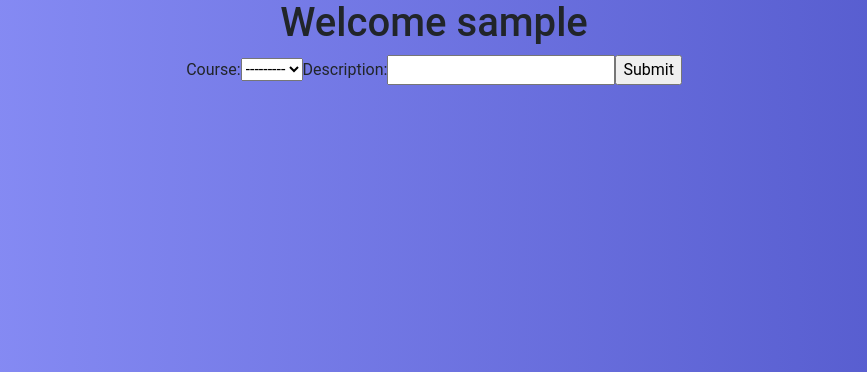
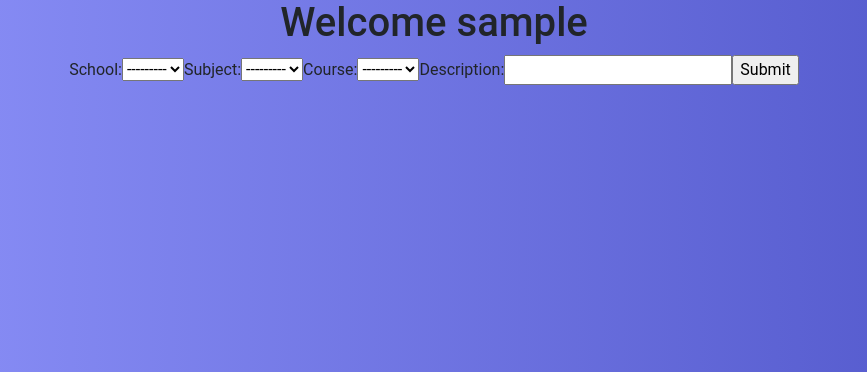
Before and after one commit to HarrisonClark/QuickTutor, a Django app: page /study/tutor-request/ in a window 1280 px wide. Shown: the part 76-448 px from the top of the page, without its empty margins (206-1073 px from the left). Run offline with Django 3.2, Linux system fonts and the light colour scheme; the visitor is signed in with stand-in values (Sample User, id 1); data that the repository does not hold is empty; some libraries are stand-ins or nearby versions.

Commit message:
DB changes and course dropdown queries

```diff
--- a/login/templates/base.html
+++ b/login/templates/base.html
@@ -44,8 +44,9 @@
         © 2020 By Quick Coders
       </p>
     </footer>
-    <script src="https://code.jquery.com/jquery-3.4.1.slim.min.js" integrity="sha384-J6qa4849blE2+poT4WnyKhv5vZF5SrPo0iEjwBvKU7imGFAV0wwj1yYfoRSJoZ+n" crossorigin="anonymous"></script>
+    <script src="https://code.jquery.com/jquery-3.5.0.min.js"integrity="sha256-xNzN2a4ltkB44Mc/Jz3pT4iU1cmeR0FkXs4pru/JxaQ="   crossorigin="anonymous"></script>
     <script src="https://cdn.jsdelivr.net/npm/popper.js@1.16.0/dist/umd/popper.min.js" integrity="sha384-Q6E9RHvbIyZFJoft+2mJbHaEWldlvI9IOYy5n3zV9zzTtmI3UksdQRVvoxMfooAo" crossorigin="anonymous"></script>
     <script src="https://stackpath.bootstrapcdn.com/bootstrap/4.4.1/js/bootstrap.min.js" integrity="sha384-wfSDF2E50Y2D1uUdj0O3uMBJnjuUD4Ih7YwaYd1iqfktj0Uod8GCExl3Og8ifwB6" crossorigin="anonymous"></script>
+    {% block script %}{% endblock %}
   </body>
 </html>
--- a/study/admin.py
+++ b/study/admin.py
@@ -4,3 +4,5 @@ from .models import *
 admin.site.register(Student)
 admin.site.register(tutorRequest)
 admin.site.register(Course)
+admin.site.register(Subject)
+admin.site.register(School)
--- a/study/forms.py
+++ b/study/forms.py
@@ -1,10 +1,26 @@
 from django import forms
-from .models import Course
+from .models import *
 
 
 class TutorRequestForm(forms.Form):
-    course = forms.ModelChoiceField(queryset=Course.objects.all())
+    school = forms.ModelChoiceField(queryset=School.objects.all())
+    subject = forms.ModelChoiceField(queryset=Subject.objects.none())
+    course = forms.ModelChoiceField(queryset=Course.objects.none())
     description = forms.CharField()
+
+    def __init__(self, *args, **kwargs):
+        super().__init__(*args, **kwargs)
+
+        if 'course' in self.data:
+            try:
+                school_id = int(self.data.get('school'))
+                self.fields['subject'].queryset = Subject.objects.filter(
+                    school_id=school_id).order_by('abbr')
+                course_id = int(self.data.get('course'))
+                self.fields['course'].queryset = Course.objects.filter(
+                    id=course_id).order_by('course_number')
+            except (ValueError, TypeError):
+                pass  # invalid input from the client; ignore and fallback to empty City queryset
 
 
 class ClaimRequestForm(forms.Form):
--- a/study/models.py
+++ b/study/models.py
@@ -27,26 +27,47 @@ class Student(models.Model):
         return self.user.first_name + " " + self.user.last_name
 
 
+class School(models.Model):
+    abbr = models.CharField(max_length=10)
+    name = models.CharField(max_length=50)
+
+    def __str__(self):
+        return self.abbr
+
+
+class Subject(models.Model):
+    code = models.CharField(max_length=4)
+    name = models.CharField(max_length=50)
+    school = models.ForeignKey(School, on_delete=models.DO_NOTHING, blank=True)
+
+    def __str__(self):
+        return self.code
+
+
 class Course(models.Model):
     name = models.CharField(max_length=30)
     description = models.TextField()
-    subject = models.CharField(max_length=4)
+
+    # subject = models.CharField(max_length=4)
+    subject = models.ForeignKey(
+        Subject, on_delete=models.DO_NOTHING, blank=True)
+
     course_number = models.CharField(max_length=4)
 
     def __str__(self):
-        return self.subject + self.course_number
+        return self.subject.code + " " + self.course_number
 
 
 class tutorRequest(models.Model):
     student = models.ForeignKey(Student, on_delete=models.CASCADE)
     tutor = models.ForeignKey(
         Student, on_delete=models.CASCADE, blank=True, related_name="requestTutor", null=True)
-    course = models.ForeignKey(Course, on_delete=models.CASCADE)
+    course = models.ForeignKey(Course, on_delete=models.CASCADE, blank=True)
     description = models.TextField()
     pub_date = models.DateTimeField('date published')
 
     def __str__(self):
-        return self.course.subject + self.course.course_number + ": " + self.description
+        return self.course.subject.code + self.course.course_number + ": " + self.description
 
 
 @receiver(post_save, sender=User)
--- a/study/templates/study/request.html
+++ b/study/templates/study/request.html
@@ -7,11 +7,12 @@
 {% if user.is_authenticated %}
 <h1>Welcome {{ user.get_username }}</h1>
 
-<form action="/study/tutor-request/" method="post">
+<form action="/study/tutor-request/" method="post" id="course_form" data-subjects-url="{% url 'study:ajax_load_subjects' %}" data-courses-url="{% url 'study:ajax_load_courses' %}">
     {% csrf_token %}
     {{ form }}
     <input type="submit" value="Submit">
 </form>
+
 
 
 {% else %}
@@ -19,3 +20,35 @@
 <p>Please login to see this page.</p>
 {% endif %}
 {% endblock %}
+
+{% block script %}
+<script>
+    $("#id_school").change(function () {
+        var url = $("#course_form").attr("data-subjects-url");  // get the url of the `load_cities` view
+        var school = $(this).find("option:selected").text();  // get the selected country ID from the HTML input
+
+        $.ajax({                       // initialize an AJAX request
+        url: url + "?school=" + school,                    // set the url of the request (= localhost:8000/hr/ajax/load-cities/)
+        success: function (data) {   // `data` is the return of the `load_cities` view function
+            $("#id_subject").html(data);  // replace the contents of the city input with the data that came from the server
+        }
+      });
+    });
+    $("#id_subject").change(function () {
+        var url = $("#course_form").attr("data-courses-url");  // get the url of the `load_cities` view
+        var subject = $(this).find("option:selected").text();  // get the selected country ID from the HTML input
+
+        $.ajax({                       // initialize an AJAX request
+        url: url + "?subject=" + subject,                    // set the url of the request (= localhost:8000/hr/ajax/load-cities/)
+        success: function (data) {   // `data` is the return of the `load_cities` view function
+            $("#id_course").html(data);  // replace the contents of the city input with the data that came from the server
+        }
+      });
+    });
+</script>
+
+{% comment %}
+Source: https://simpleisbetterthancomplex.com/tutorial/2018/01/29/how-to-implement-dependent-or-chained-dropdown-list-with-django.html
+{% endcomment %}
+
+{% endblock %}
--- a/study/templates/study/request_list.html
+++ b/study/templates/study/request_list.html
@@ -8,7 +8,7 @@
 <h1>Unassigned Tutor Requests</h1>
 
 {% if subject %}
-    <a class="btn btn-secondary" href="{% url 'study:requests' %}">Remove {{subject}} Filter</a>
+    <a class="btn btn-danger" href="{% url 'study:requests' %}">Remove {{subject}} Filter</a>
 {% else %}
     <div class="dropdown">
     <button class="btn btn-secondary dropdown-toggle" type="button" id="dropdownMenuButton" data-toggle="dropdown" aria-haspopup="true" aria-expanded="false">
@@ -28,7 +28,7 @@
     {% endfor %}
     </div>
 {% else %}
-    <p>There are no unassigned tutor requests at this time</p>
+    <p>There are no unassigned tutor requests for {% if subject %} {{subject}} courses {% endif %} at this time</p>
     <p>Please check back later</p>
 {% endif %}
 <h1>Students You Tutor:</h1>
--- /dev/null
+++ b/study/templates/study/utils/courses_dropdown.html
@@ -0,0 +1,4 @@
+<option value="">---------</option>
+{% for course in courses %}
+<option value="{{ course.pk }}">{{ course }}</option>
+{% endfor %}
--- /dev/null
+++ b/study/templates/study/utils/subjects_dropdown.html
@@ -0,0 +1,4 @@
+<option value="">---------</option>
+{% for subject in subjects %}
+<option value="{{ subject.pk }}">{{ subject }}</option>
+{% endfor %}
--- a/study/urls.py
+++ b/study/urls.py
@@ -9,4 +9,8 @@ urlpatterns = [
     path('tutor-request/', views.tutor_request, name="tutor_request"),
     path('requests', views.requests_list, name="requests"),
     path('open-request/<int:pk>', views.open_request, name="open_request"),
+    path('ajax/load-subjects', views.load_subjects,
+         name='ajax_load_subjects'),
+    path('ajax/load-courses', views.load_courses,
+         name='ajax_load_courses'),
 ]
--- a/study/views.py
+++ b/study/views.py
@@ -2,7 +2,7 @@ from django.shortcuts import render
 from django.http import HttpResponse, HttpResponseRedirect
 from django.contrib.auth.decorators import login_required
 from .forms import TutorRequestForm, ClaimRequestForm
-from .models import tutorRequest, Student
+from .models import *
 from django.utils import timezone
 from django.views import generic
 
@@ -19,6 +19,7 @@ def index(request):
 def tutor_request(request):
     # if this is a POST request we need to process the form data
     if request.method == 'POST':
+        print(request.POST)
         # create a form instance and populate it with data from the request:
         form = TutorRequestForm(request.POST)
         # check whether it's valid:
@@ -43,6 +44,19 @@ def tutor_request(request):
     return render(request, 'study/request.html', {'form': form})
 
 
+def load_subjects(request):
+    school = request.GET.get('school')
+    subjects = Subject.objects.filter(school__abbr=school).order_by('code')
+    return render(request, 'study/utils/subjects_dropdown.html', {'subjects': subjects})
+
+
+def load_courses(request):
+    subject = request.GET.get('subject')
+    courses = Course.objects.filter(
+        subject__code=subject).order_by('course_number')
+    return render(request, 'study/utils/courses_dropdown.html', {'courses': courses})
+
+
 @login_required
 def requests_list(request):
     subject = request.GET.get('subject')
@@ -51,7 +65,7 @@ def requests_list(request):
             pub_date__lte=timezone.now()).order_by('-pub_date').exclude(student=request.user.student).filter(tutor=None)[:5]
     else:
         unassigned = tutorRequest.objects.filter(
-            course__subject=subject).filter(
+            course__subject__code=subject).filter(
             pub_date__lte=timezone.now()).order_by('-pub_date').exclude(student=request.user.student).filter(tutor=None)[:5]
     yours = tutorRequest.objects.filter(pub_date__lte=timezone.now()).order_by(
         '-pub_date').filter(tutor=request.user.student)
```
Also changed, not shown: study/migrations/0010_auto_20200417_0524.py (added), study/migrations/0011_auto_20200417_0527.py (added).
